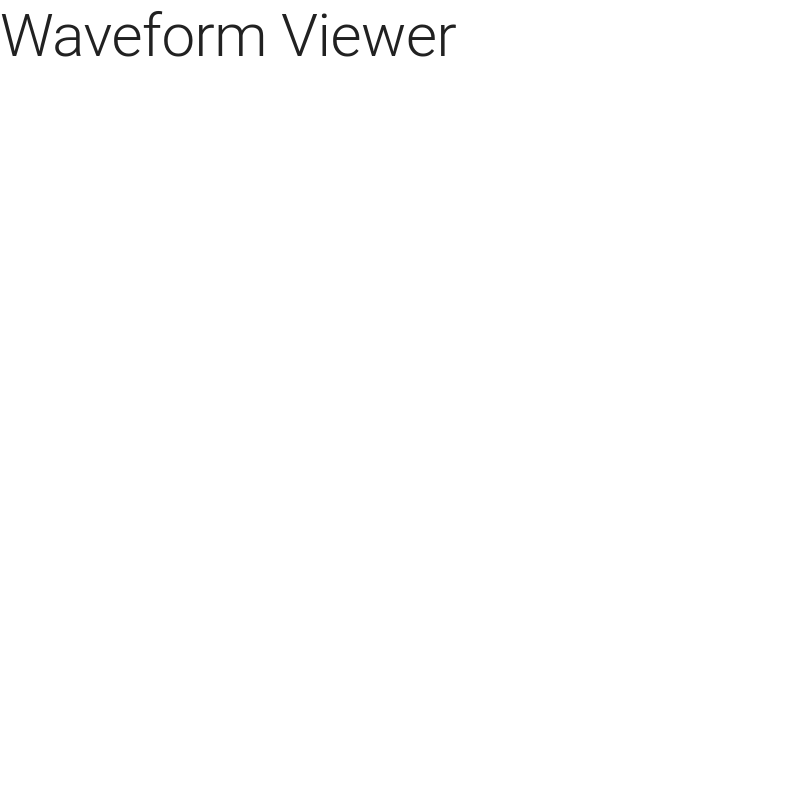
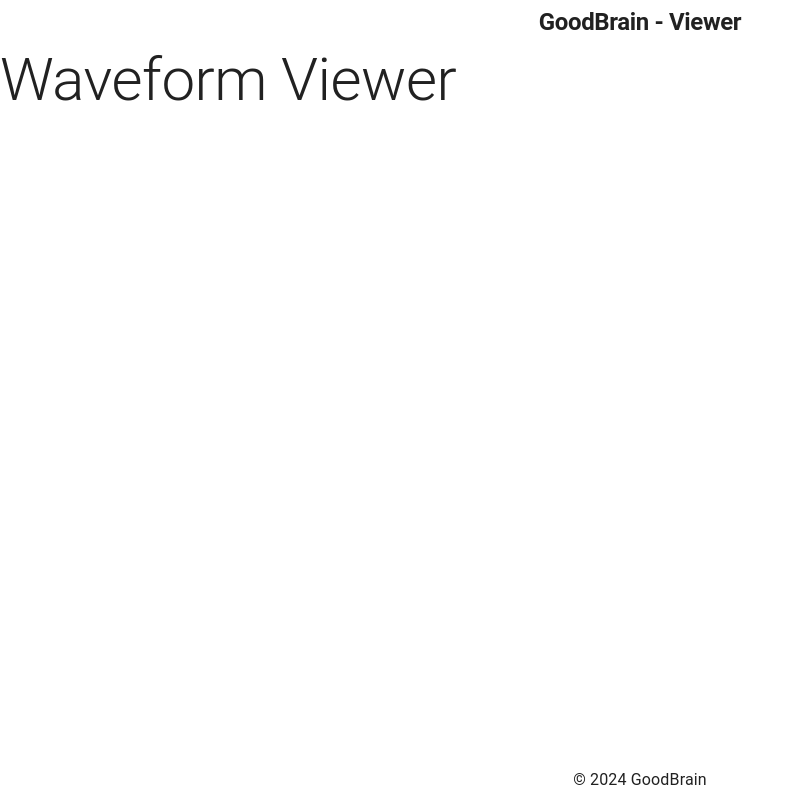
Before and after one commit to ShijiMi-Soup/goodbrain-viewer, a React (Vite) app: page / in a window 1280 px wide. Shown: the whole page, without its empty margins (0-803 px from the left). Built offline with nearby package versions, Linux system fonts and the light colour scheme.

Commit message:
Add layout

```diff
--- a/src/App.tsx
+++ b/src/App.tsx
@@ -1,13 +1,23 @@
-import { CssBaseline, ThemeProvider } from "@mui/material";
+import { CssBaseline, Stack, ThemeProvider } from "@mui/material";
 import { lightTheme } from "./theme";
 import { WaveformViewerPage } from "./pages";
+import { Footer, Header } from "./components/layout";
 
 function App() {
   return (
     <div>
       <ThemeProvider theme={lightTheme}>
         <CssBaseline />
-        <WaveformViewerPage />
+
+        <Stack height="100dvh" direction="column">
+          <Header />
+          <Stack flex={1} direction="column">
+            <Stack flex={1}>
+              <WaveformViewerPage />
+            </Stack>
+            <Footer />
+          </Stack>
+        </Stack>
       </ThemeProvider>
     </div>
   );
--- /dev/null
+++ b/src/components/layout/Footer.tsx
@@ -0,0 +1,10 @@
+import { Stack, Typography } from "@mui/material";
+import { FOOTER_TEXT } from "../../global";
+
+export const Footer = () => {
+  return (
+    <Stack direction="row" alignItems="center" justifyContent="center" p={1}>
+      <Typography>{FOOTER_TEXT}</Typography>
+    </Stack>
+  );
+};
--- /dev/null
+++ b/src/components/layout/Header.tsx
@@ -0,0 +1,10 @@
+import { Stack, Typography } from "@mui/material";
+import { SITE_TITLE } from "../../global";
+
+export const Header = () => {
+  return (
+    <Stack direction="row" alignItems="center" justifyContent="center" p={1}>
+      <Typography variant="h1">{SITE_TITLE}</Typography>
+    </Stack>
+  );
+};
--- /dev/null
+++ b/src/components/layout/index.ts
@@ -0,0 +1,2 @@
+export * from "./Footer";
+export * from "./Header";
--- /dev/null
+++ b/src/global/constants/index.ts
@@ -0,0 +1 @@
+export * from "./texts";
--- /dev/null
+++ b/src/global/constants/texts.ts
@@ -0,0 +1,2 @@
+export const SITE_TITLE = "GoodBrain - Viewer";
+export const FOOTER_TEXT = "© 2024 GoodBrain";
--- /dev/null
+++ b/src/global/index.ts
@@ -0,0 +1 @@
+export * from "./constants";
--- a/src/pages/waveform-viewer/index.tsx
+++ b/src/pages/waveform-viewer/index.tsx
@@ -1,9 +1,9 @@
-import { Typography } from "@mui/material";
+import { Stack, Typography } from "@mui/material";
 
 export const WaveformViewerPage = () => {
   return (
-    <div>
+    <Stack>
       <Typography variant="h2">Waveform Viewer</Typography>
-    </div>
+    </Stack>
   );
 };
--- a/src/theme/theme.ts
+++ b/src/theme/theme.ts
@@ -6,4 +6,10 @@ export const lightTheme = createTheme({
     primary: cyan,
     mode: "light",
   },
+  typography: {
+    h1: {
+      fontSize: "1.5rem",
+      fontWeight: "bold",
+    },
+  },
 });
```
